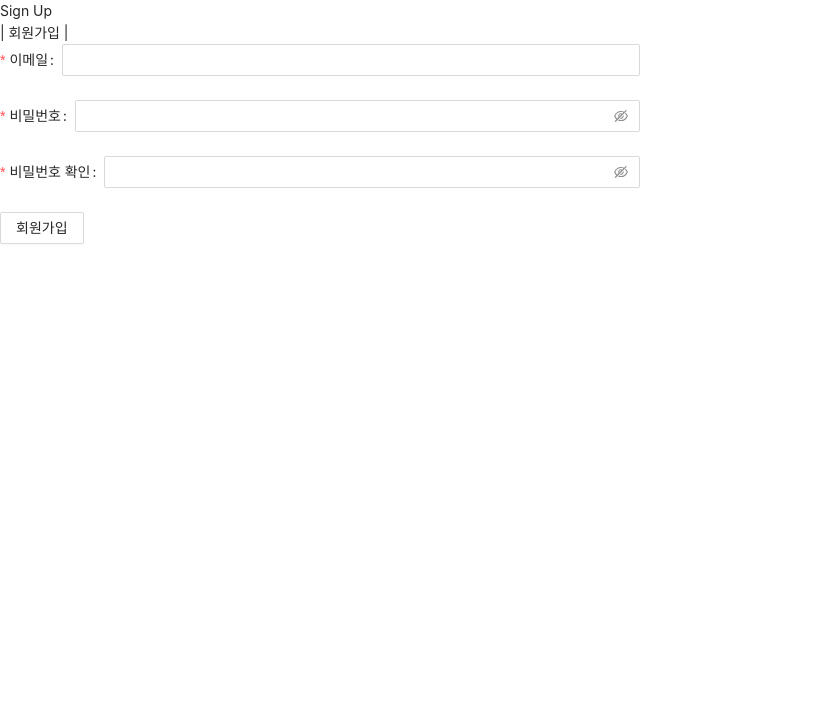
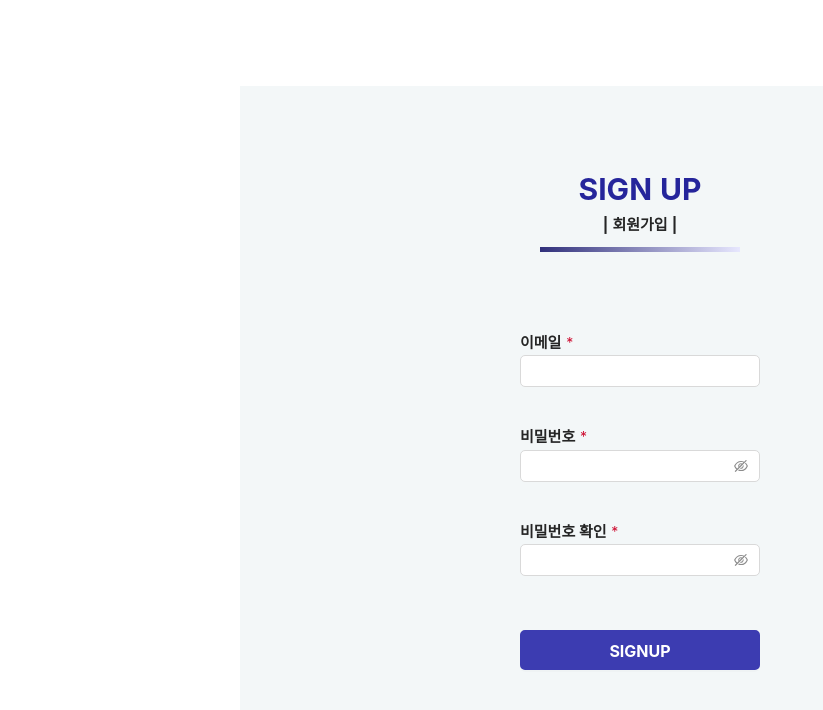
Before and after one commit to riley909/wordbook-client, a React (Create React App) app: page /signup in a window 1280 px wide. Shown: the top 710 px of the page, without its empty margins (0-823 px from the left). Built offline with nearby package versions, Linux system fonts and the light colour scheme.

Commit message:
Feat: Signup 컴포넌트에 css 적용

```diff
--- a/src/components/SignupPage/Signup.js
+++ b/src/components/SignupPage/Signup.js
@@ -1,6 +1,7 @@
 import { Col, Input, Row, Form, Button } from 'antd';
 import { useFormik } from 'formik';
 import * as Yup from 'yup';
+import styles from '../../styles/SignupPage.module.css';
 
 export default function Signup({ signup }) {
   const formik = useFormik({
@@ -36,50 +37,78 @@ export default function Signup({ signup }) {
   });
 
   return (
-    <Row align="middle">
+    <Row align="middle" className={styles.signup_row}>
       <Col span={24}>
-        <Row>
+        <Row justify="center" className={styles.signup_contents}>
           <Col span={12}>
-            <div>Sign Up</div>
-            <div>| 회원가입 |</div>
-            <div />
+            <div className={styles.signup_title}>Sign Up</div>
+            <div className={styles.signup_subtitle}>| 회원가입 |</div>
+            <div className={styles.signup_underline} />
             <Form onSubmit={formik.handleSubmit}>
-              <Form.Item label="이메일" required>
+              <Form.Item>
+                <div className={styles.email_area}>
+                  <span className={styles.email_title}>이메일</span>
+                  <span className={styles.required}> *</span>
+                  <div className={styles.input_area}>
                     <Input
                       id="email"
                       name="email"
                       type="email"
                       {...formik.getFieldProps('email')}
+                      className={styles.input}
                     />
                     {formik.touched.email && formik.errors.email ? (
                       <div>{formik.errors.email}</div>
                     ) : null}
+                  </div>
+                </div>
               </Form.Item>
 
-              <Form.Item required label="비밀번호">
+              <Form.Item>
+                <div className={styles.password_area}>
+                  <span className={styles.password_title}>비밀번호</span>
+                  <span className={styles.required}> *</span>
+                  <div className={styles.input_area}>
                     <Input.Password
                       id="password"
                       name="password"
                       {...formik.getFieldProps('password')}
+                      className={styles.input}
                     />
                     {formik.touched.password && formik.errors.password ? (
                       <div>{formik.errors.password}</div>
                     ) : null}
+                  </div>
+                </div>
               </Form.Item>
 
-              <Form.Item required label="비밀번호 확인">
+              <Form.Item>
+                <div className={styles.confirm_password_area}>
+                  <span className={styles.confirm_password_title}>비밀번호 확인</span>
+                  <span className={styles.required}> *</span>
+                  <div className={styles.input_area}>
                     <Input.Password
                       id="confirmPassword"
                       name="confirmPassword"
                       {...formik.getFieldProps('confirmPassword')}
+                      className={styles.input}
                     />
                     {formik.touched.confirmPassword && formik.errors.confirmPassword ? (
                       <div>{formik.errors.confirmPassword}</div>
                     ) : null}
+                  </div>
+                </div>
               </Form.Item>
 
               <Form.Item>
-                <Button onClick={formik.handleSubmit}>회원가입</Button>
+                <div className={styles.button_area}>
+                  <Button
+                    size="large"
+                    onClick={formik.handleSubmit}
+                    className={styles.button}>
+                    SIGNUP
+                  </Button>
+                </div>
               </Form.Item>
             </Form>
           </Col>
```
Lines whose indentation alone changed are shown as unchanged.
